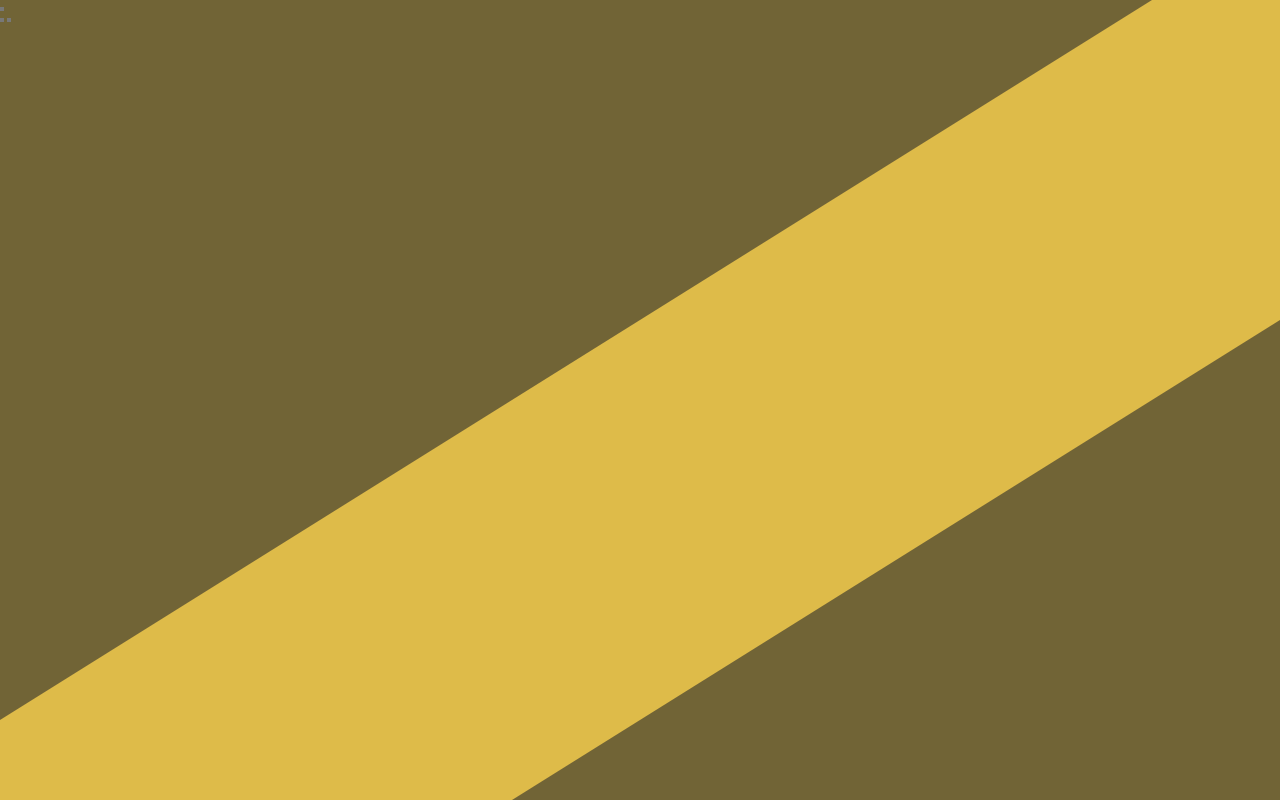
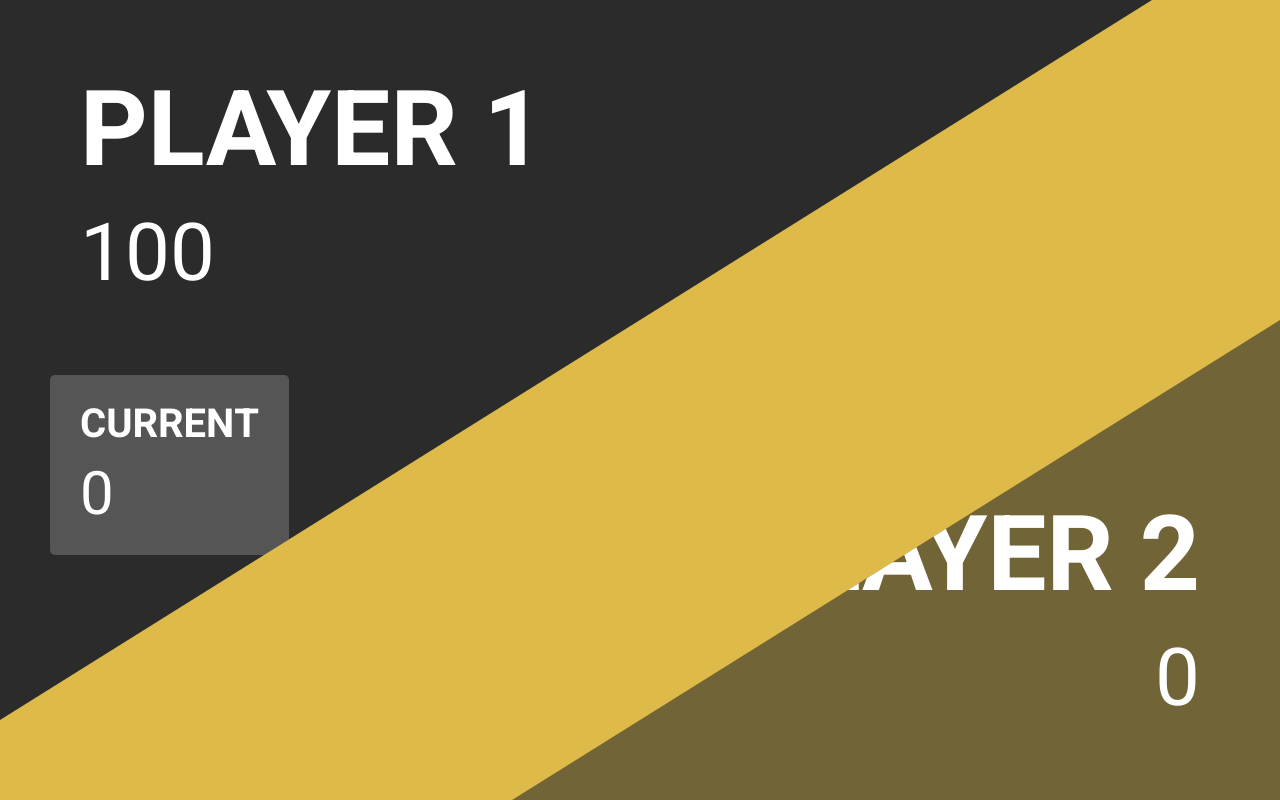
Before and after one commit to RafaelMatta/Dice-Game, a website: page index.html in a window 1280 px wide. Drawn offline with Linux system fonts and the light colour scheme.

Commit message:
Informações de player e adição de animações.

```diff
--- a/index.html
+++ b/index.html
@@ -7,20 +7,44 @@
     <meta name="viewport" content="width=device-width, initial-scale=1">
     <link rel="stylesheet" href="css/style.css">
 
+    <link rel="preconnect" href="https://fonts.googleapis.com">
+    <link rel="preconnect" href="https://fonts.gstatic.com" crossorigin>
+    <link href="https://fonts.googleapis.com/css2?family=Heebo:wght@300;400;700&display=swap" rel="stylesheet">
 </head>
 
 <body>
     <main>
         <section class="player player--0 player--active--0">
+            <div class="wrapper wrapper--p0">
+                <div class="total">
+                    <h1 class="total__label" id="name--0">Player 1</h1>
+                    <p class="total__score" id="score--0">100</p>
+                </div>
+                <div class="current current--0 current--active">
+                    <h2 class="current__label">Current</h2>
+                    <div class="current__score" id="current-score--0">0</div>
+                </div>
+            </div>
+        </section>
 
+        <section class="player player--1">
+            <div class="wrapper wrapper--p1">
+                <div class="current current--1">
+                    <h2 class="current__label">Current</h2>
+                    <div class="current__score" id="current-score--1">0</div>
+                </div>
+                <div class="total">
+                    <h1 class="total__label" id="name--1">Player 2</h1>
+                    <p class="total__score" id="score--1">0</p>
+                </div>
+            </div>
         </section>
-        <section class="player player--1">
 
-        </section>
-        <button class="btn again"></button>
+
+        <button class="btn again">New game</button>
         <div class="dice"></div>
-        <button class="btn randomizer"></button>
-        <button class="btn hold"></button>
+        <button class="btn randomizer">Roll dice</button>
+        <button class="btn hold">Hold</button>
     </main>
 
     <script src="js/event.js"></script>
--- a/js/player.js
+++ b/js/player.js
@@ -1,6 +1,10 @@
 const activePlayer = document.querySelector('.player--active');
 const player0El = document.querySelector('.player--0');
 const player1El = document.querySelector('.player--1');
+const current0El = document.querySelector('.current--0');
+const current1El = document.querySelector('.current--1');
+
+const currentActive = document.querySelector('current');
 
 let currentPlayer = 0;
 
@@ -10,11 +14,16 @@ addEventListener('keydown', function (e) {
     }
 
     if (currentPlayer === 0) {
-        player0El.classList.add("player--active--0");
-        player1El.classList.remove("player--active--1");
+        player0El.classList.add('player--active--0');
+        player1El.classList.remove('player--active--1');
+        current0El.classList.add('current--active');
+        current1El.classList.remove('current--active');
+
     } else if (currentPlayer === 1) {
-        player1El.classList.add("player--active--1");
-        player0El.classList.remove("player--active--0");
+        player1El.classList.add('player--active--1');
+        player0El.classList.remove('player--active--0');
+        current1El.classList.add('current--active');
+        current0El.classList.remove('current--active');
     }
 
     console.log(currentPlayer);
--- a/sass/base/base.scss
+++ b/sass/base/base.scss
@@ -9,6 +9,7 @@
 html{
     box-sizing: border-box;
     overflow: hidden;
+    font-family: 'Heebo', sans-serif;
 }
 
 body {
--- a/sass/modules/_modules-dir.scss
+++ b/sass/modules/_modules-dir.scss
@@ -3,3 +3,7 @@
 @import 'current/current.scss';
 
 @import 'player/player.scss';
+
+@import 'total/total.scss';
+
+@import 'wrapper/wrapper.scss';
--- a/sass/modules/current/current.scss
+++ b/sass/modules/current/current.scss
@@ -1,3 +1,37 @@
 .current{
+    display: none;
+    flex-direction: column;
+    gap: 2rem;
+    border-radius: 5px;
+    background-color: rgba($color-white, 0.2);
+    color: $color-white;
+    transition: all .3s ease;
 
+    &__label{
+        font-size: 4rem;
+    }
+
+    &__score{
+        font-size: 6rem;
+    }
+
+    &--active{
+        display: flex;
+        animation: fadeIn .4s ease forwards;
+    }
 }
+
+
+@keyframes fadeIn{
+    0%{
+        opacity: 0;
+    }
+
+    100%{
+        opacity: 1;
+        padding: 3rem;
+    }
+}
+/*
+
+*/
--- a/sass/modules/player/player.scss
+++ b/sass/modules/player/player.scss
@@ -1,6 +1,5 @@
 .player {
     position: absolute;
-
     background-color: rgba($color-secondary,0.6);
     height: 100vh;
     width: 100%;
@@ -18,16 +17,17 @@
         clip-path: polygon(100% 40%, 100% 100%, 40% 100%);
     }
 
+    &--active--0,
+    &--active--1{
+        background-color: $color-secondary;
+    }
 
-    &--active{
-        background-color: $color-secondary;
+    &--active--0{
+        clip-path: polygon(0 0, 90% 0, 0 90%);
+    }
 
-        &--0{
-            clip-path: polygon(0 0, 90% 0, 0 90%);
-        }
+    &--active--1{
+        clip-path: polygon(100% 10%, 100% 100%, 10% 100%);
+    }
 
-        &--1{
-            clip-path: polygon(100% 10%, 100% 100%, 10% 100%);
-        }
-    }
 }
--- /dev/null
+++ b/sass/modules/total/total.scss
@@ -0,0 +1,11 @@
+.total{
+    font-size: 7rem;
+    display: flex;
+    flex-direction: column;
+    gap: 3rem;
+    padding: 3rem;
+
+    &__score{
+        font-size: 8rem;
+    }
+}
--- /dev/null
+++ b/sass/modules/wrapper/wrapper.scss
@@ -0,0 +1,39 @@
+.wrapper{
+    margin: 5rem;
+
+    display: flex;
+    flex-direction: column;
+    gap: 5rem;
+
+    color: $color-white;
+    text-transform: uppercase;
+    line-height: 1;
+
+    transition: all .3s ease;
+
+    &--p0{
+        align-items: flex-start;
+    }
+
+    &--p1{
+        position: absolute;
+        right: 0;
+        bottom: 0;
+        align-items: flex-end;
+        text-align: right;
+    }
+}
+
+/*
+    margin: 10rem 5rem;
+    height: 30rem;
+    width: 30rem;
+    display: flex;
+    flex-direction: column;
+    text-align: center;
+    gap: 3rem;
+
+    color: $color-white;
+    text-transform: uppercase;
+    line-height: 1;
+*/
```
Also changed, not shown: css/style.css.
